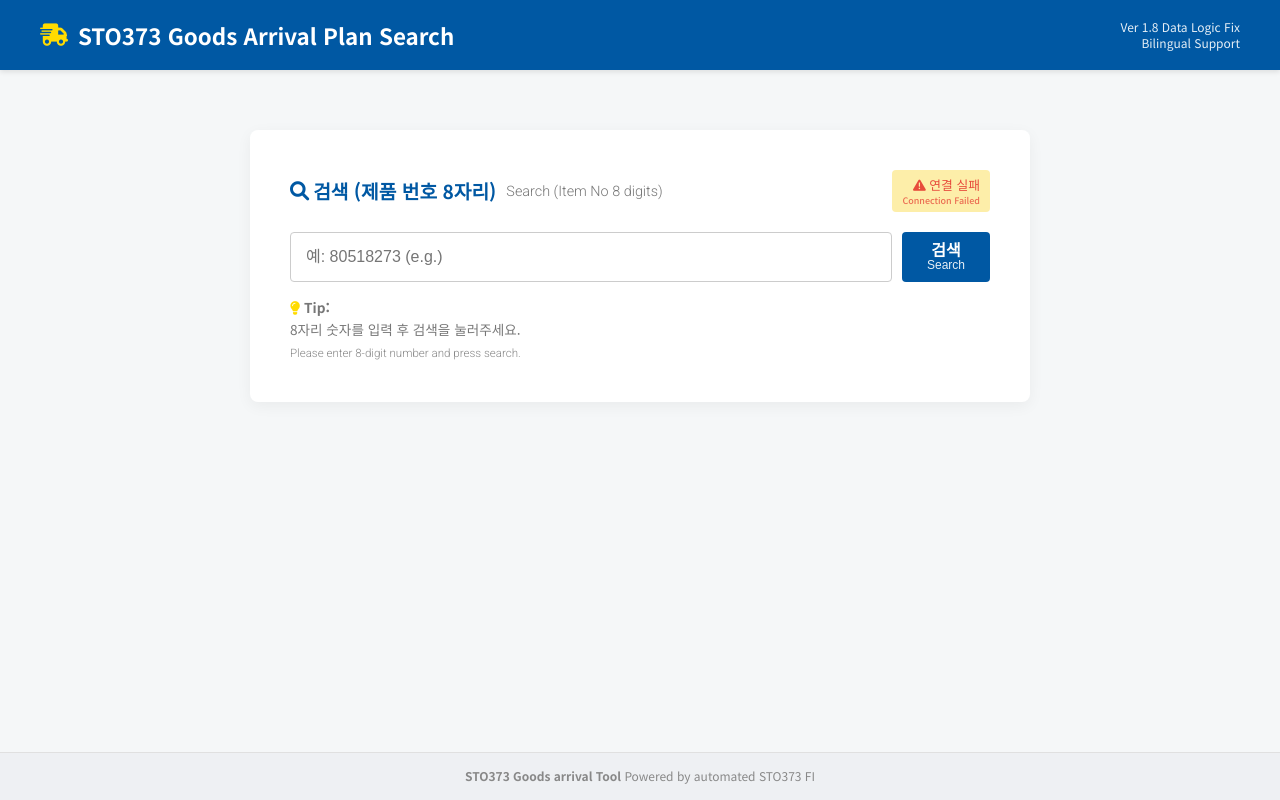
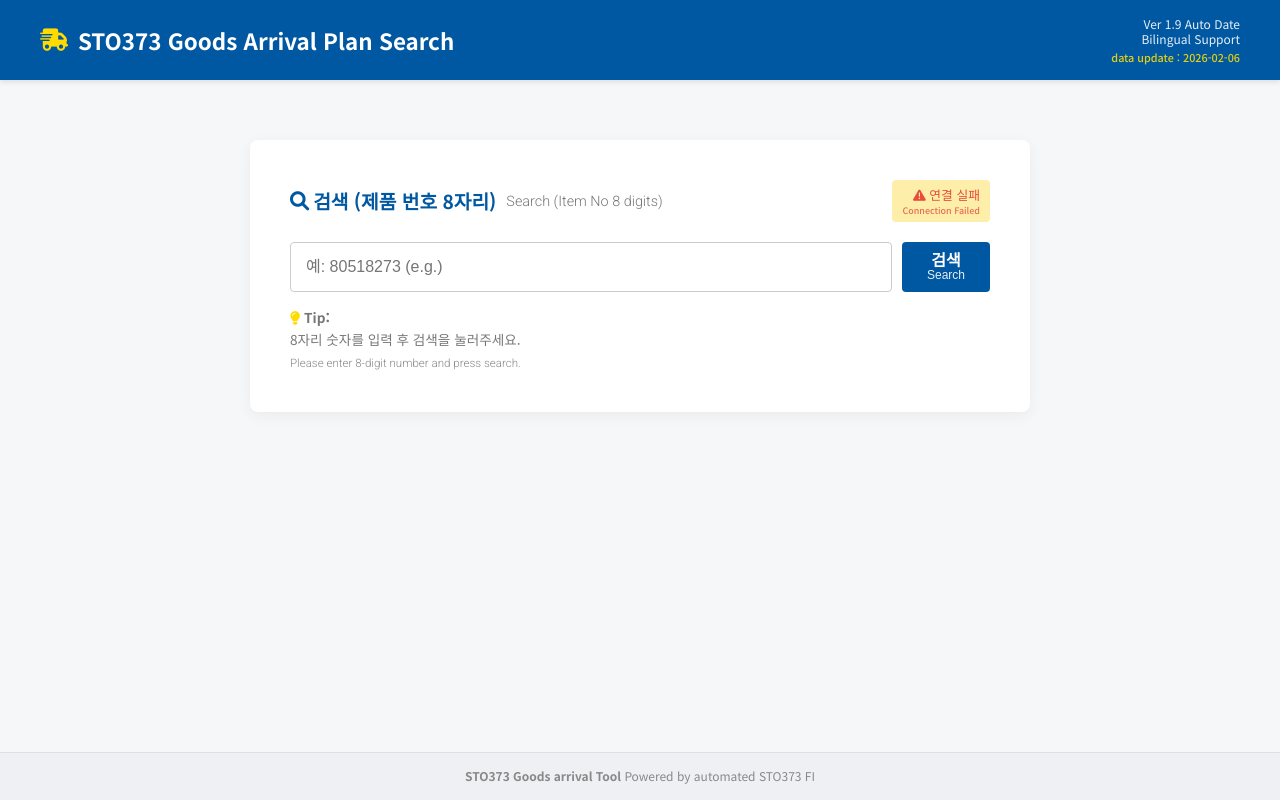
Before and after one commit to STO373-FI/Goods-Arrival, a plain HTML site: page index.html in a window 1280 px wide. Drawn offline with Linux system fonts and the light colour scheme; no server answers.

Commit message:
Update index.html

```diff
--- a/index.html
+++ b/index.html
@@ -43,7 +43,7 @@
             background-color: var(--ikea-blue);
             color: white;
             padding: 0 40px;
-            height: 70px;
+            height: 80px; /* 날짜 추가로 높이 약간 증가 */
             display: flex; justify-content: space-between; align-items: center;
             box-shadow: 0 2px 5px rgba(0,0,0,0.1);
         }
@@ -177,7 +177,13 @@
                 STO373 Goods Arrival Plan Search
             </a>
         </div>
-        <div class="header-right">Ver 1.8 Data Logic Fix<br>Bilingual Support</div>
+        <div class="header-right">
+            Ver 1.9 Auto Date<br>
+            Bilingual Support
+            <div id="data-update-date" style="font-size:0.9em; color:var(--ikea-yellow); margin-top:3px; font-weight:500;">
+                data update : -
+            </div>
+        </div>
     </header>
 
     <div class="main-content">
@@ -275,7 +281,19 @@
 
         window.onload = async function() {
             try {
+                // Fetch 요청 시 헤더 정보도 함께 확인
                 const response = await fetch(EXCEL_FILE_URL);
+
+                // 1. 헤더에서 Last-Modified 정보 가져와서 표시하기
+                const lastModified = response.headers.get('Last-Modified');
+                if (lastModified) {
+                    const dateObj = new Date(lastModified);
+                    const yyyy = dateObj.getFullYear();
+                    const mm = String(dateObj.getMonth() + 1).padStart(2, '0');
+                    const dd = String(dateObj.getDate()).padStart(2, '0');
+                    document.getElementById('data-update-date').innerText = `data update : ${yyyy}-${mm}-${dd}`;
+                }
+
                 if (!response.ok) throw new Error("Excel file not found");
                 const arrayBuffer = await response.arrayBuffer();
                 const workbook = XLSX.read(arrayBuffer, { type: 'array' });
@@ -358,28 +376,24 @@
         function parseExcelDate(value) {
             if (!value) return "-";
 
-            // 숫자형 날짜 (Excel Serial or YYYYMMDD)
             if (typeof value === 'number') {
-                if (value > 19000000) { // YYYYMMDD
+                if (value > 19000000) {
                     const str = String(value);
                     return `${str.substring(0, 4)}-${str.substring(4, 6)}-${str.substring(6, 8)}`;
                 }
-                // Excel Serial Date
                 const dateObj = new Date(Math.round((value - 25569) * 86400 * 1000));
                 if (!isNaN(dateObj)) {
-                    // [중요] 1900년 이하는 더미 데이터로 간주하고 "-" 리턴
                     if (dateObj.getFullYear() <= 1900) return "-";
                     return dateObj.toISOString().split('T')[0];
                 }
             }
 
-            // 문자열 (20220101 or 1900-01-00)
             if (typeof value === 'string') {
                 const trimmed = value.trim();
                 if (/^\d{8}$/.test(trimmed)) {
                     return `${trimmed.substring(0, 4)}-${trimmed.substring(4, 6)}-${trimmed.substring(6, 8)}`;
                 }
-                if (trimmed.startsWith("1900")) return "-"; // 1900년 시작 문자열 무시
+                if (trimmed.startsWith("1900")) return "-";
             }
             return value;
         }
@@ -407,11 +421,9 @@
         function searchExcel(targetItemNo) {
             const groupedMap = new Map();
             rawData.forEach(row => {
-                // [FIX] 데이터 보정: 숫자형이거나 짧은 문자열일 경우 8자리 패딩
                 let rawE = row['E'];
                 let itemNo = String(rawE || "").trim();
 
-                // 만약 숫자로만 구성되어 있고 8자리 미만이라면 0 패딩 (예: 508956 -> 00508956)
                 if (/^\d+$/.test(itemNo) && itemNo.length < 8) {
                     itemNo = itemNo.padStart(8, '0');
                 }
@@ -432,19 +444,16 @@
                     let plannedDateStr = "미정";
                     let plannedDateObj = null;
 
-                    // Planned Date 로직 개선
                     if (plannedDateRaw) {
                         if (typeof plannedDateRaw === 'number' && plannedDateRaw < 100000) {
                             const tempDate = new Date(Math.round((plannedDateRaw - 25569) * 86400 * 1000));
                             if (!isNaN(tempDate)) {
-                                // 1900년 이하는 미정으로 처리
                                 if (tempDate.getFullYear() > 1900) {
                                     plannedDateObj = tempDate;
                                     plannedDateStr = tempDate.toISOString().split('T')[0];
                                 }
                             }
                         } else if (typeof plannedDateRaw === 'string') {
-                            // "1900-01-00" 같은 문자열 체크
                             if (!plannedDateRaw.startsWith("1900")) {
                                 plannedDateStr = plannedDateRaw;
                                 const parsed = new Date(plannedDateRaw);
@@ -503,7 +512,6 @@
                 document.getElementById('futureDeliveryQty').innerText = totalNextQty;
                 document.getElementById('nextDeliveryDate').innerText = nextDate;
             } else {
-                // 미래 날짜가 없으면 가장 최근 예정일이라도 표시하거나, "미정" 처리
                 document.getElementById('futureDeliveryQty').innerText = "0";
                 document.getElementById('nextDeliveryDate').innerText = "-";
             }
```
